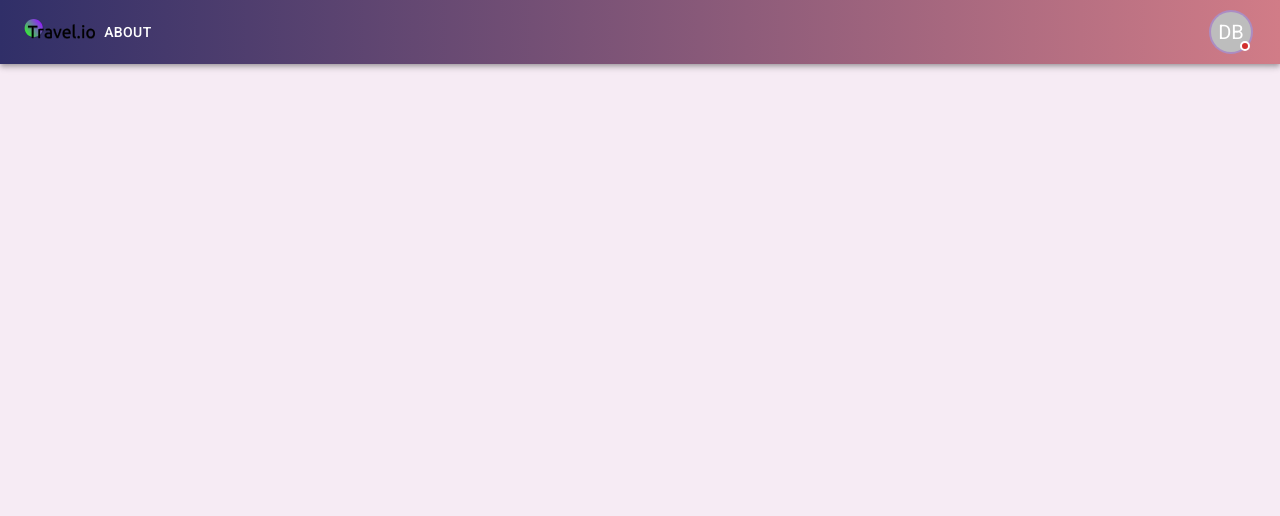
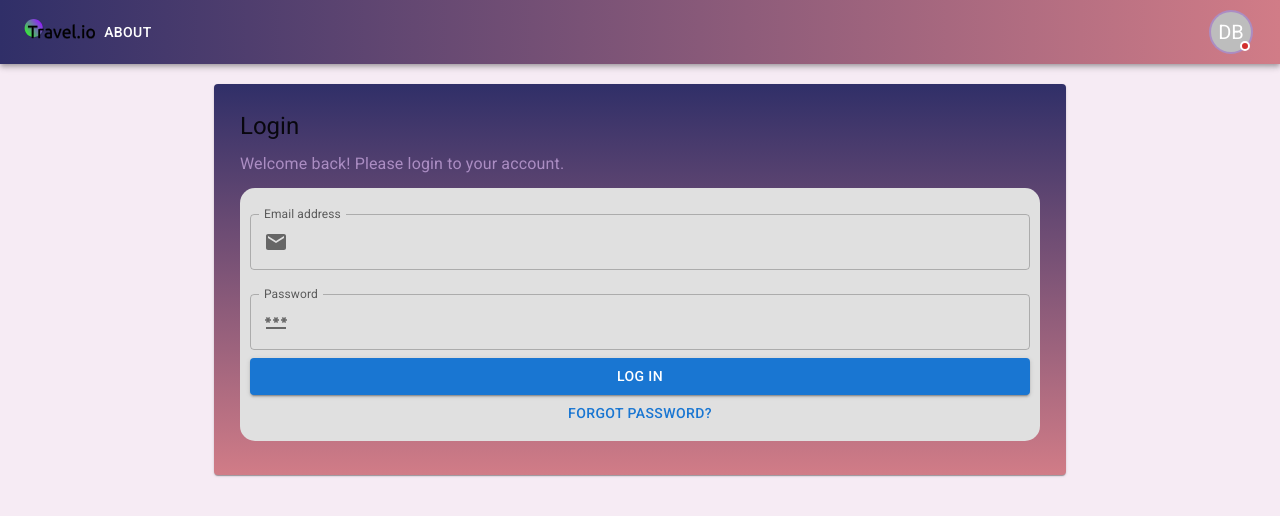
Before and after one commit to debe7408/nexstay-web3, a React (Create React App) app in the folder frontend/: page /login in a window 1280 px wide. Before the commit this address had no page. Shown: the top 516 px of the page. Built offline with nearby package versions, Linux system fonts and the light colour scheme.

Commit message:
chore: changed naming for clarity

```diff
--- a/frontend/src/components/RegisterForm.tsx
+++ b/frontend/src/components/RegisterForm.tsx
@@ -180,7 +180,7 @@ const RegisterForm: React.FC = () => {
         >
           {submitButtonText}
         </StyledCustomButton>
-        <Button component={Link} to="/signin">
+        <Button component={Link} to="/login">
           Already have an account? Sign in
         </Button>
       </Box>
--- a/frontend/src/components/RouteComponent.tsx
+++ b/frontend/src/components/RouteComponent.tsx
@@ -2,7 +2,7 @@ import { Routes, Route, useLocation } from "react-router-dom";
 import { CSSTransition, TransitionGroup } from "react-transition-group";
 import HomePage from "../pages/Home";
 import RegisterPage from "../pages/RegisterPage";
-import SigninPage from "../pages/SignInPage";
+import LoginPage from "../pages/LoginPage";
 import ProfilePage from "../pages/Profile";
 
 const Main = () => {
@@ -14,7 +14,7 @@ const Main = () => {
         <Routes location={location}>
           <Route path="/" element={<HomePage />} />
           <Route path="/register" element={<RegisterPage />} />
-          <Route path="/signin" element={<SigninPage />} />
+          <Route path="/login" element={<LoginPage />} />
           <Route path="/profile" element={<ProfilePage />} />
         </Routes>
       </CSSTransition>
--- a/frontend/src/pages/SignInPage.tsx
+++ b/frontend/src/pages/LoginPage.tsx
@@ -2,7 +2,7 @@ import React from "react";
 import CustomCard from "../components/CustomCard";
 import LoginForm from "../components/LoginForm";
 
-const SigninPage = () => {
+const LoginPage = () => {
   return (
     <>
       <CustomCard
@@ -15,4 +15,4 @@ const SigninPage = () => {
   );
 };
 
-export default SigninPage;
+export default LoginPage;
```
